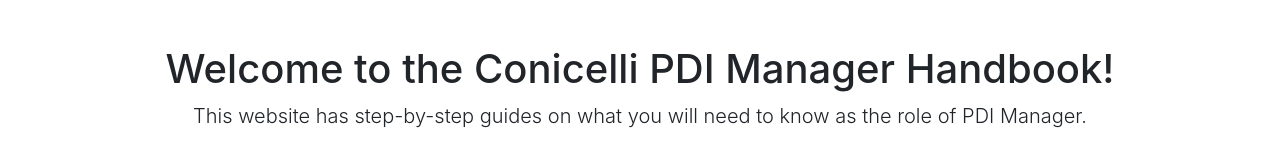
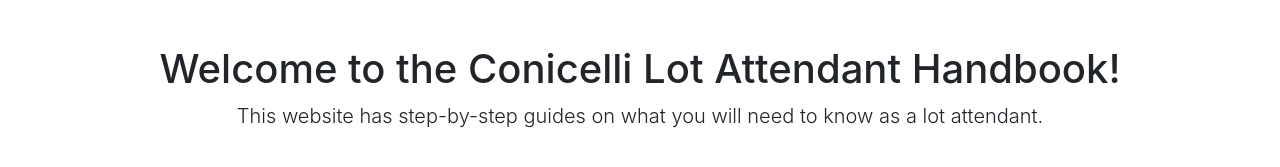
Before and after one commit to conicellilot/conicellilot.github.io, a website: page index.html in a window 1280 px wide. Shown: the part 261-428 px from the top of the page. Drawn offline with Linux system fonts and the light colour scheme.

Commit message:
Update index.html

```diff
--- a/index.html
+++ b/index.html
@@ -71,8 +71,8 @@
 			<div class="col-lg-12 text-center">
 				<P></P><p></p>
 				<a><img alt="Conicelli" src="images/conicelli-logo.png" class="img-fluid"></a>
-				<h1 class="mt-5">Welcome to the Conicelli PDI Manager Handbook!</h1>
-				<p class="lead">This website has step-by-step guides on what you will need to know as the role of PDI Manager.</p>
+				<h1 class="mt-5">Welcome to the Conicelli Lot Attendant Handbook!</h1>
+				<p class="lead">This website has step-by-step guides on what you will need to know as a lot attendant.</p>
 
 			</div>
 		</div>
```
